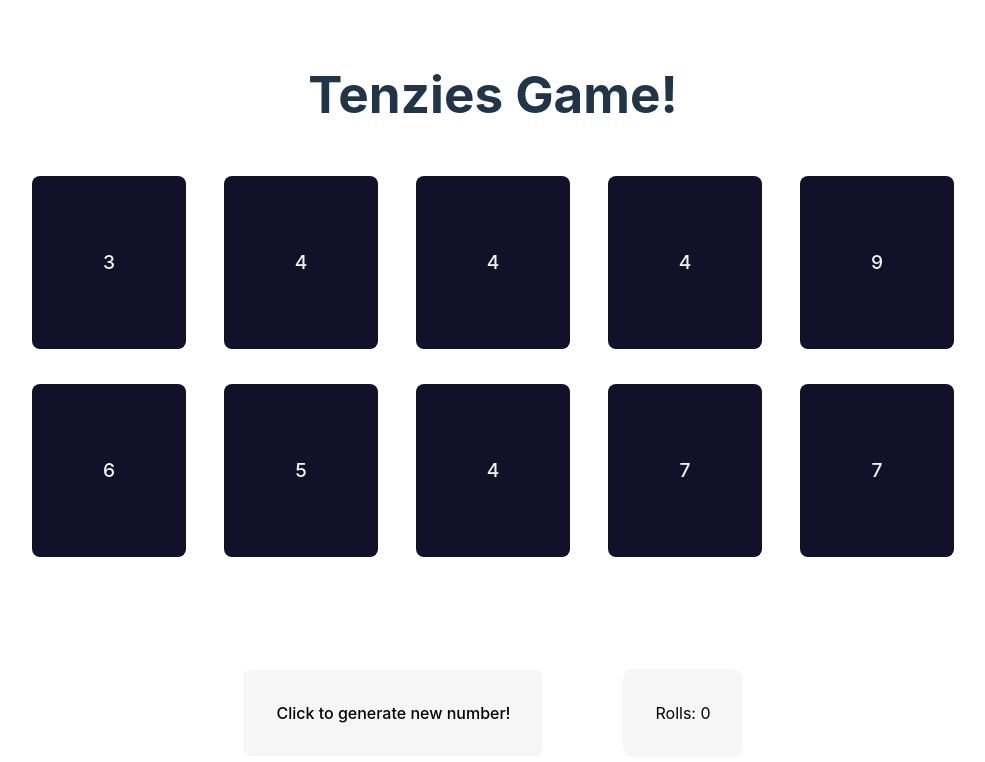
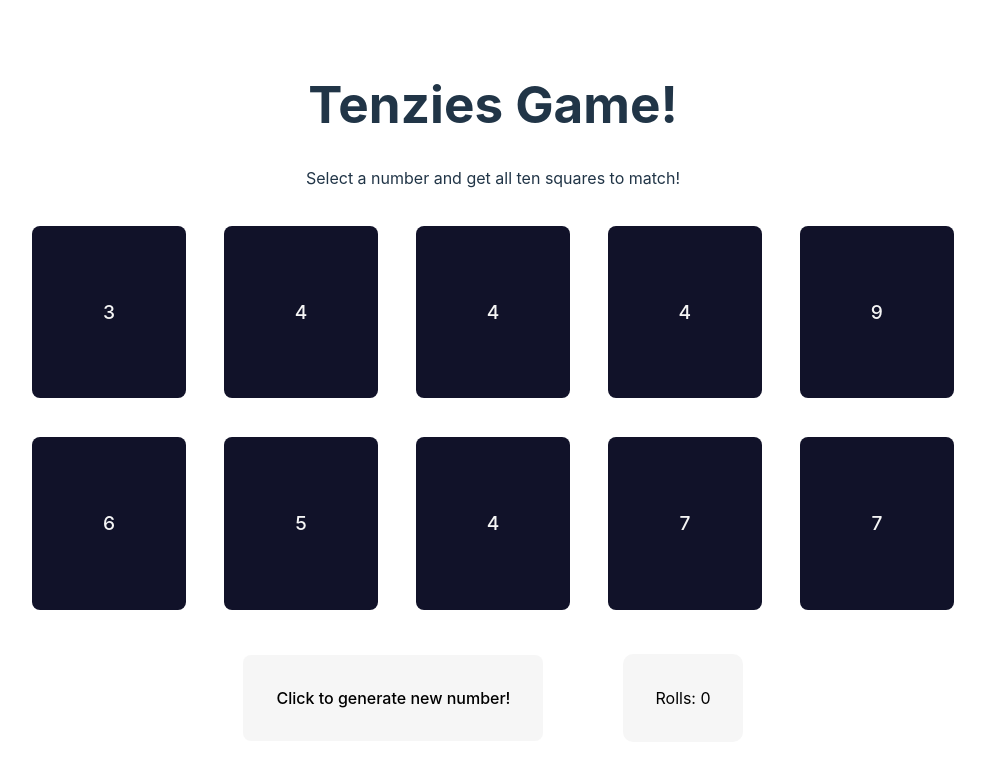
Before and after one commit to Airsicktitan/TenziesReact, a React (Vite) app: page / in a window 1280 px wide. Shown: the top 762 px of the page, without its empty margins (147-1132 px from the left). Built offline with nearby package versions, Linux system fonts and the light colour scheme.

Commit message:
Tenzies Game in React

```diff
--- a/src/App.css
+++ b/src/App.css
@@ -42,6 +42,9 @@
 }
 
 .board-row {
+    display: flex;
+    flex-wrap: wrap;
+    width: 60em;
     height: 13em;
 }
 
@@ -66,6 +69,7 @@
     background-color: rgba(245, 245, 245, 0.9);
     color: black;
     margin-right: 5em;
+    margin-top: 9em;
 }
 .button-gen:hover {
     background-color: whitesmoke;
@@ -76,6 +80,7 @@
     background-color: rgba(245, 245, 245, 0.9);
     color: black;
     margin-right: 5em;
+    margin-top: 9em;
 }
 .button-gen-reset:hover {
     background-color: whitesmoke;
@@ -87,6 +92,7 @@
     color: black;
     border-radius: 10px;
     font-weight: normal;
+    margin-top: 10em;
 }
 
 .frozen, .win {
--- a/src/App.tsx
+++ b/src/App.tsx
@@ -1,6 +1,9 @@
 import './App.css'
 import {useState} from "react";
 import ReactConfetti from "react-confetti";
+import {Simulate} from "react-dom/test-utils";
+import play = Simulate.play;
+import {map} from "react-confetti/dist/types/utils";
 
 function App() {
     const randomNum:(min: number, max: number) => number = (min: number, max: number): number => {
@@ -12,6 +15,8 @@ function App() {
     const[frozen, setFrozen] = useState(Array(10).fill(false));
     const[count, setCount] = useState(0);
     const[isWin, setIsWin] = useState(false);
+    const[playerNumber, setPlayerNumber] = useState<number>(0);
+    const[isSelected, setIsSelected] = useState<boolean>(true);
 
     const handleOnClick: ()=> void = (): void => {
         if(isWin) return;
@@ -20,36 +25,45 @@ function App() {
         setNum(newNumbs);
         setCount(count + 1);
 
-        if(newNumbs.every((x) => x === 1)) setIsWin(true);
+        if(newNumbs.every((x) => x === playerNumber)) setIsWin(true);
     }
 
     const toggleFreeze:(index: number) => void = (index: number): void => {
         if(isWin) return;
 
-
         setFrozen(frozen.map((freeze: number, i: number): any => (i === index ? !freeze : freeze)));
     }
+    const handleSquareClick = (index: number): void => {
+        if(isSelected) {
+            setPlayerNumber(num[index])
+            toggleFreeze(index)
 
+            setIsSelected(false);
+            console.log(playerNumber);
+        }
+        else {
+            toggleFreeze(index);
+        }
+    }
   return (
     <>
         {isWin && <ReactConfetti />}
         <h1>Tenzies Game!</h1>
+        <p>Select a number and get all ten squares to match!</p>
         <div className="board-row">
-            <Square value = { num[0] } frozen = { frozen[0] } onClick={ (): void => toggleFreeze(0)  } isWin= {isWin} />
-            <Square value = { num[1] } frozen = { frozen[1] } onClick={ (): void => toggleFreeze(1)  } isWin= {isWin}  />
-            <Square value = { num[2] } frozen = { frozen[2] } onClick={ (): void => toggleFreeze(2)  } isWin= {isWin}  />
-            <Square value = { num[3] } frozen = { frozen[3] } onClick={ (): void => toggleFreeze(3)  } isWin= {isWin}  />
-            <Square value = { num[4] } frozen = { frozen[4] } onClick={ (): void => toggleFreeze(4)  } isWin= {isWin}  />
-        </div>
-        <div className="board-row">
-            <Square value = { num[5] } frozen = { frozen[5] } onClick={ (): void => toggleFreeze(5)  } isWin= {isWin}  />
-            <Square value = { num[6] } frozen = { frozen[6] } onClick={ (): void => toggleFreeze(6)  } isWin= {isWin}  />
-            <Square value = { num[7] } frozen = { frozen[7] } onClick={ (): void => toggleFreeze(7)  } isWin= {isWin}  />
-            <Square value = { num[8] } frozen = { frozen[8] } onClick={ (): void => toggleFreeze(8)  } isWin= {isWin}  />
-            <Square value = { num[9] } frozen = { frozen[9] } onClick={ (): void => toggleFreeze(9)  } isWin= {isWin}  />
+            {num.map((n, index) => (
+                <Square
+                    key={index}
+                    value = {n}
+                    frozen = {frozen[index]}
+                    onClick={(): void => handleSquareClick(index)}
+                    isWin= {isWin}
+                    isSelected= {isSelected}
+                    playerNumber= {playerNumber} />
+                ))}
         </div>
         <div className="board-row-Gen">
-            {!isWin && (<button className="button-gen" onClick={handleOnClick} disabled={isWin}>Click to generate new
+            {!isWin && (<button className="button-gen" onClick={handleOnClick} disabled={playerNumber === null}>Click to generate new
                 number!</button>)}
             {isWin && (<button className="button-gen-reset" onClick={(): void => window.location.reload()}>Reset</button>)}
             <p className="p-gen">Rolls: {count}</p>
@@ -58,8 +72,8 @@ function App() {
   )
 }
 
-function Square( { value, frozen, onClick, isWin }: {value: number, frozen: boolean, onClick: any, isWin: boolean} ) {
-    return <button className={`button ${frozen ? 'frozen' : ''} ${isWin && value === 1 ? 'win' : ''}`} onClick={onClick} disabled={isWin}>{ value }</button>
+function Square( { value, frozen, onClick, isWin, isSelected, playerNumber }: {value: number, frozen: boolean, onClick: any, isWin: boolean, isSelected: boolean, playerNumber: number} ) {
+    return <button className={`button ${frozen ? 'frozen' : ''} ${isWin && value === playerNumber ? 'win' : ''} ${isSelected ? 'selecting' : ''}`} onClick={onClick} disabled={isWin}>{ value }</button>
 }
 
 export default App
```
